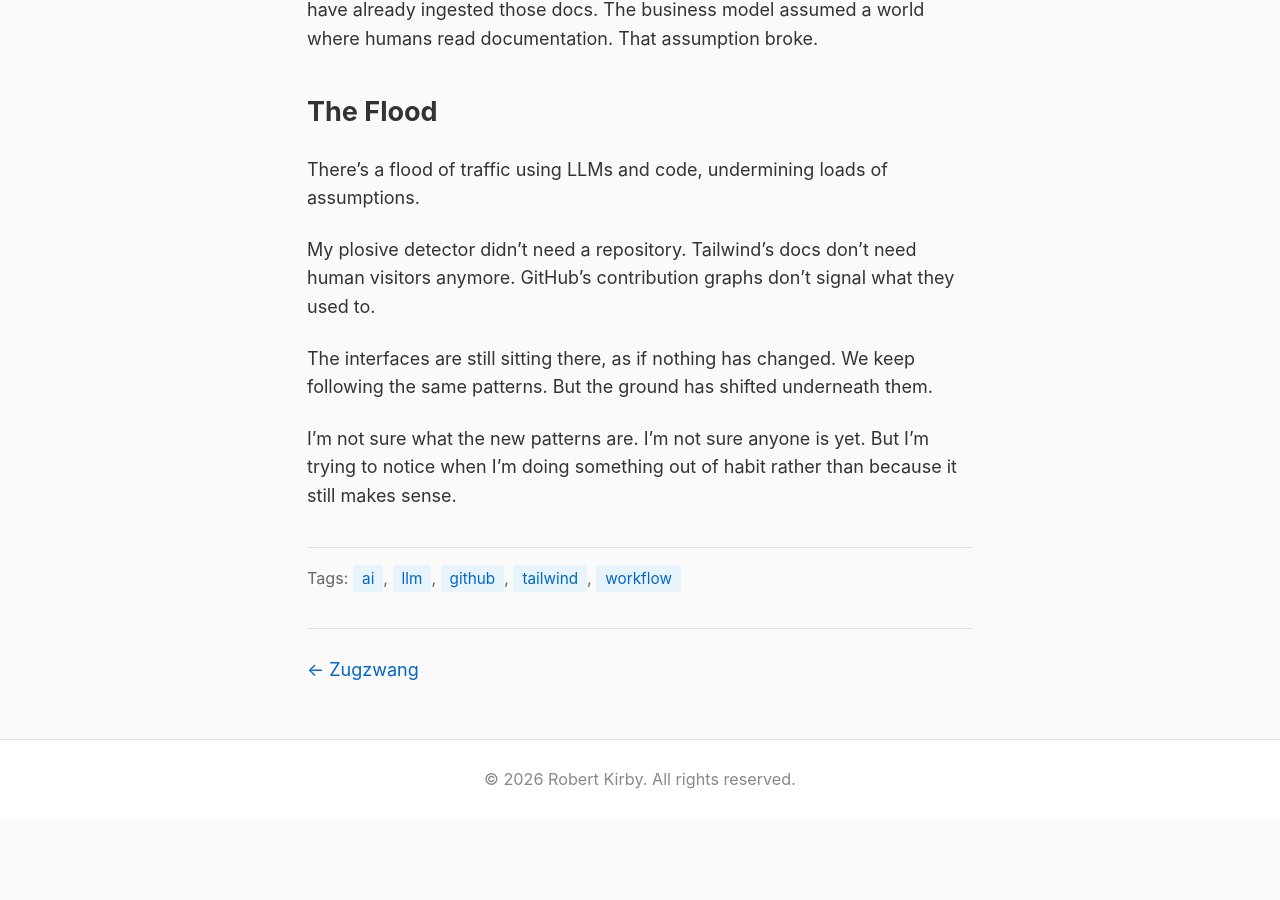
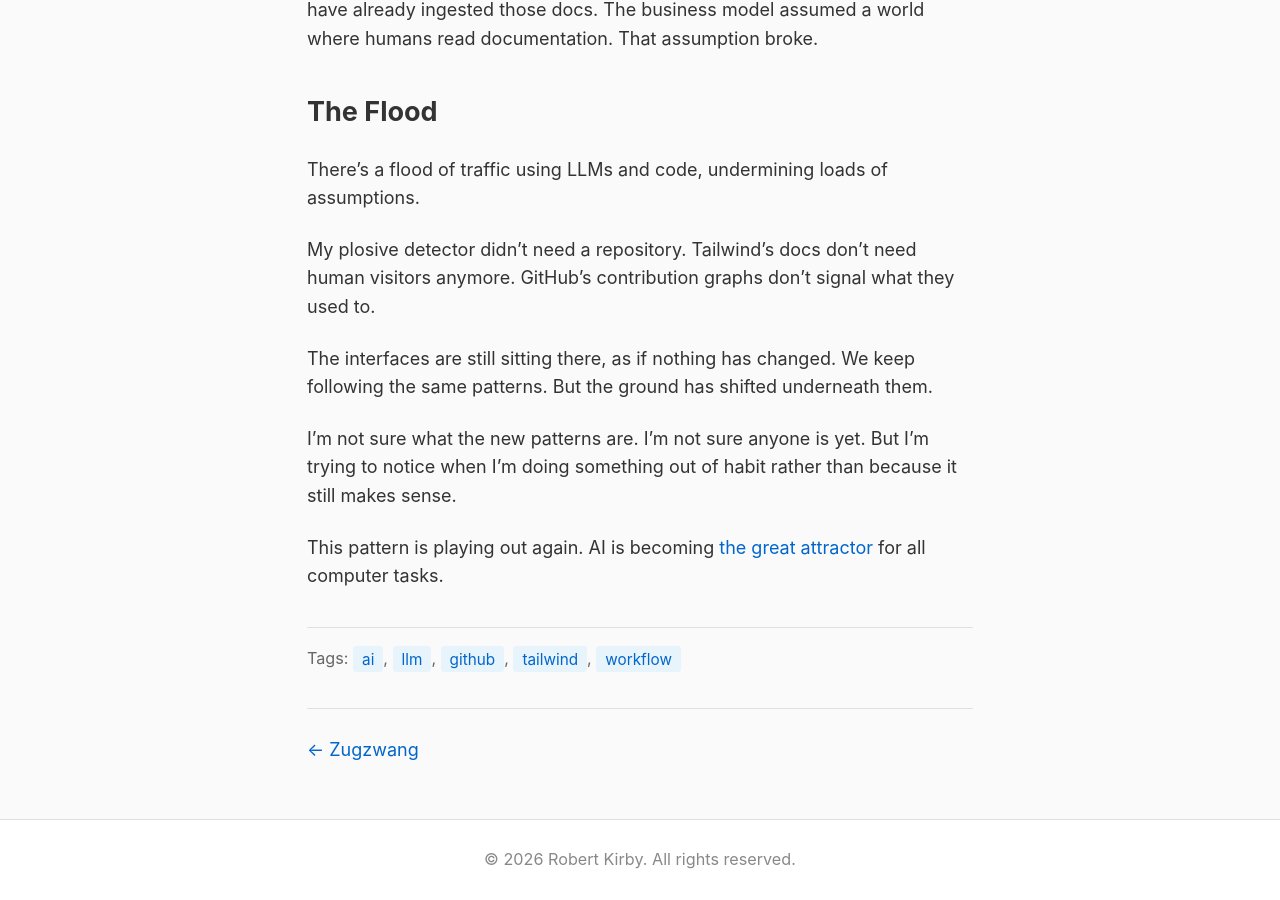
Before and after one commit to rob137/rob137.github.io, a Jekyll site: the page built from _posts/2026-01-08-vestigial-patterns.md, in a window 1280 px wide and 900 px high, scrolled down 2096 px. Built offline with Jekyll 4.4.1, drawn with Linux system fonts in a browser that asks for light colours; before the commit the page ends 2916 px from its top, so only the background shows below that.

Commit message:
Add great attractor callback
Co-Authored-By: Claude Opus 4.5 <noreply@anthropic.com>

```diff
--- a/_posts/2026-01-08-vestigial-patterns.md
+++ b/_posts/2026-01-08-vestigial-patterns.md
@@ -45,3 +45,5 @@ My plosive detector didn't need a repository. Tailwind's docs don't need human v
 The interfaces are still sitting there, as if nothing has changed. We keep following the same patterns. But the ground has shifted underneath them.
 
 I'm not sure what the new patterns are. I'm not sure anyone is yet. But I'm trying to notice when I'm doing something out of habit rather than because it still makes sense.
+
+This pattern is playing out again. AI is becoming [the great attractor](/2026/01/05/the-great-attractor/) for all computer tasks.
```
